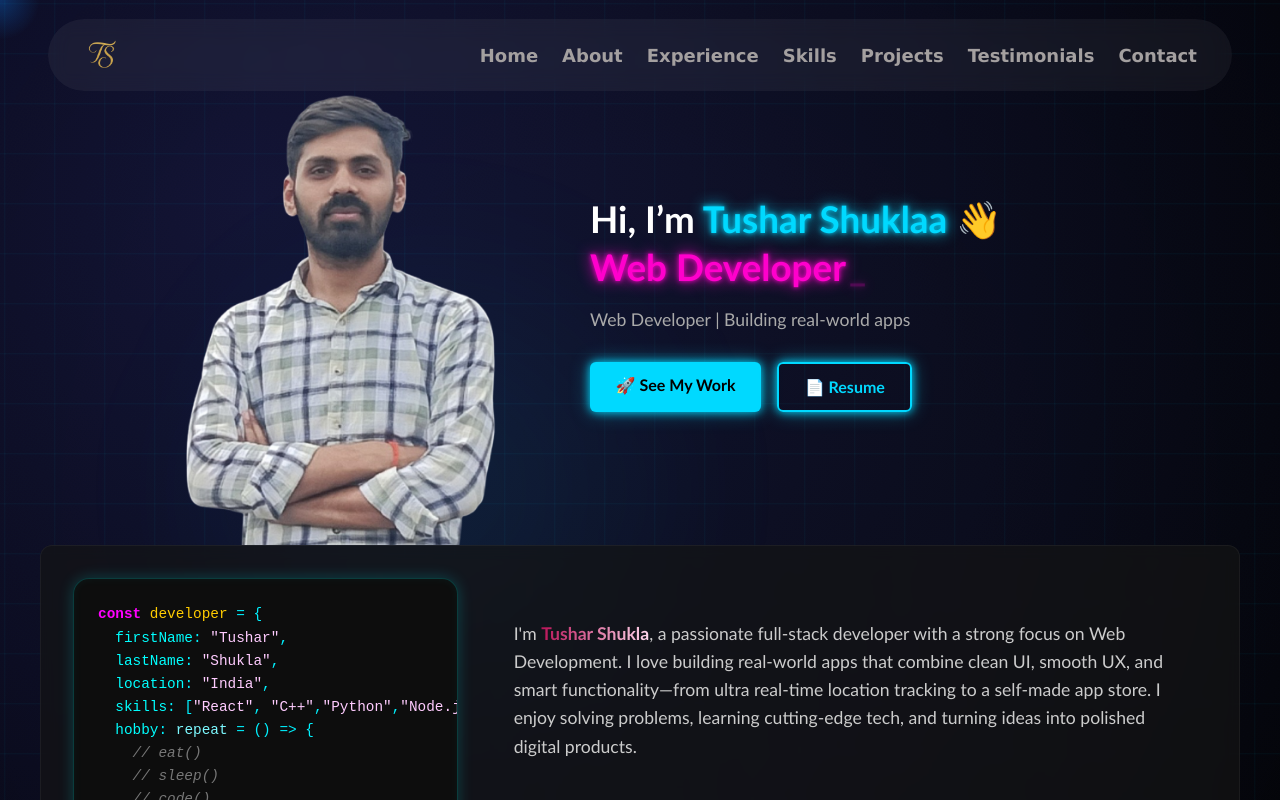
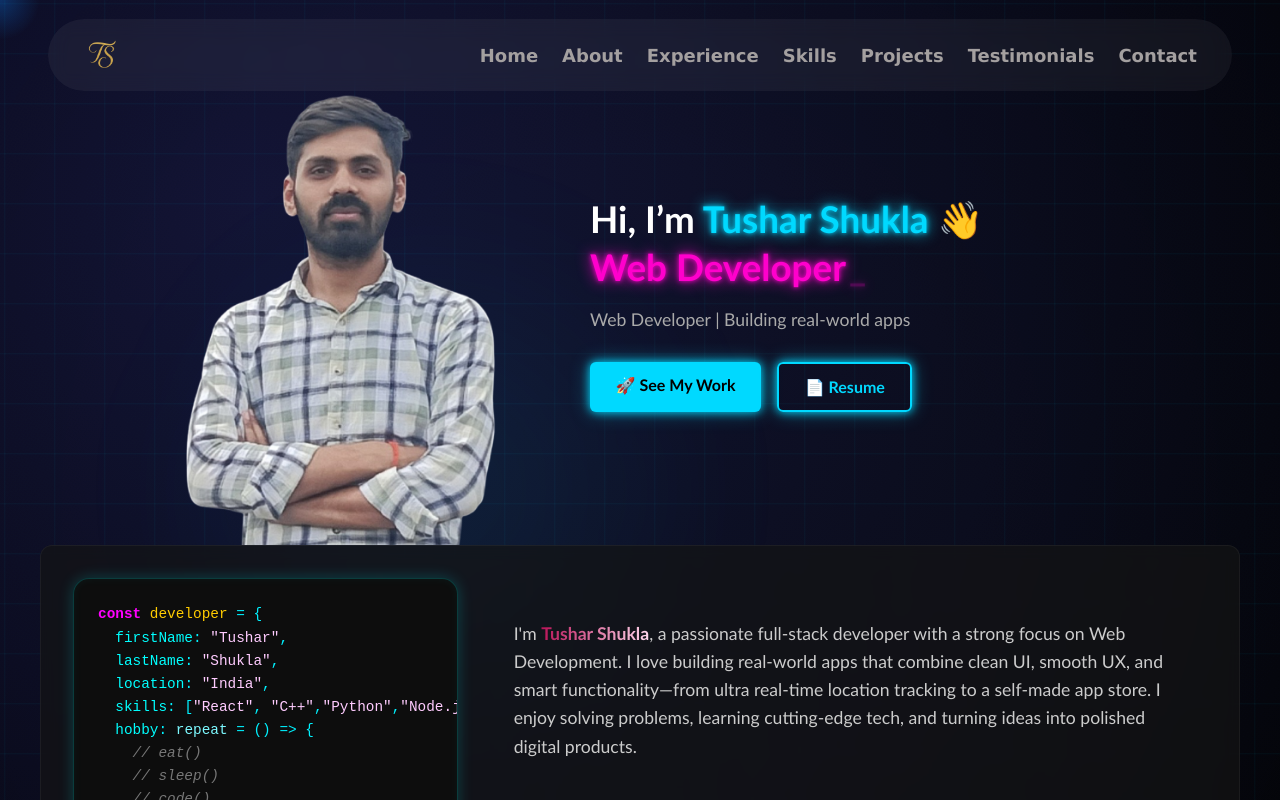
Before and after one commit to TUsharSHarmma/tusharshukla, a React (Vite) app in the folder frontend/: page / in a window 1280 px wide. Shown: the top 800 px of the page. Built offline with nearby package versions, Linux system fonts and the light colour scheme.

Commit message:
Resolved merge conflicts

```diff
--- a/frontend/src/pages/Home.jsx
+++ b/frontend/src/pages/Home.jsx
@@ -28,7 +28,7 @@ function Home() {
           transition={{ duration: 0.8 }}
         >
           <h1>
-            Hi, I’m <span className="neon">Tushar Shuklaa</span> 👋
+            Hi, I’m <span className="neon">Tushar Shukla</span> 👋
             <br />
             <span className="typewriter-text">
               <Typewriter
```
